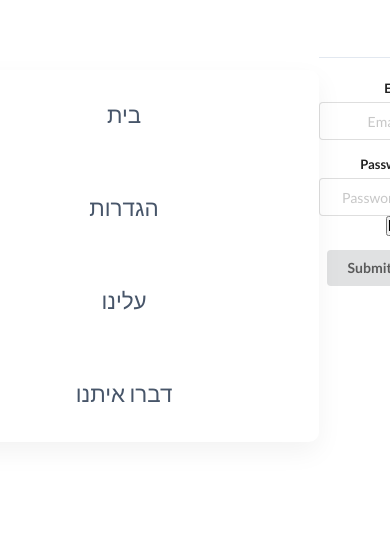
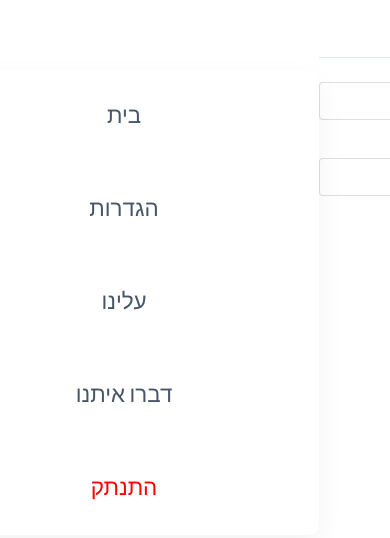
Before and after one commit to kobiwolf/Stuck-web-site, a React (Create React App) app in the folder client/: page / in a window 390 px wide. Shown: the top 538 px of the page. Built offline with nearby package versions, Linux system fonts and the light colour scheme.

Commit message:
'initial-commit'

```diff
--- a/client/src/components/Form/Form.jsx
+++ b/client/src/components/Form/Form.jsx
@@ -18,9 +18,10 @@ export default function Form({setUserInfo}) {
       const {data}= await axios.post(`${endPoint}/login`,{
         email:inputEmail,password:inputPassword
       })
-      console.log(data);
-      setUserInfo(<Card user={data}/>)
-    setResponse(<Card user={data}/>)}
+      setResponse(<Card user={data}/>)
+      setTimeout(()=>{setUserInfo(<Card user={data}/>)},1000)
+
+      }
     catch(e){
       setResponse(e.response.data)
     }
--- a/client/src/components/NavBar/NavBar.css
+++ b/client/src/components/NavBar/NavBar.css
@@ -45,9 +45,9 @@ a {
   color: #475569;
 }
 
-/* .nav-link:hover {
-  color: #482ff7;
-} */
+.red {
+  color: red;
+}
 
 @media only screen and (max-width: 768px) {
   .nav-menu {
--- a/client/src/components/NavBar/NavBar.jsx
+++ b/client/src/components/NavBar/NavBar.jsx
@@ -30,6 +30,9 @@ export default function NavBar() {
                 <li className="nav-item">
                 <Link to='/contactUS' className="nav-link" onClick={closeMenu}>דברו איתנו</Link>
                 </li>
+                <li className="nav-item">
+                <Link to='/' className="nav-link red" onClick={()=>window.location.reload()}>התנתק</Link>
+                </li>
             </ul>
             <div className="hamburger" ref={refHamburger} onClick={mobileMenu}>
                 <span className="bar"></span>
@@ -38,13 +41,13 @@ export default function NavBar() {
             </div>
         </nav>
 </header>
-        <div className='hidden'>
 
 
 
 
-            <button>התנתק</button>
-        </div>
+
+
+
         </>
     )
 }
--- a/client/src/pages/LoginPage.css
+++ b/client/src/pages/LoginPage.css
@@ -2,3 +2,9 @@
   display: grid;
   grid-template-columns: repeat(4, 1fr);
 }
+@media screen and (max-width: 768px) {
+  .loginPage {
+    display: grid;
+    grid-template-columns: repeat(1, 1fr);
+  }
+}
--- a/client/src/pages/LoginPage.jsx
+++ b/client/src/pages/LoginPage.jsx
@@ -5,10 +5,7 @@ import './LoginPage.css'
 export default function LoginPage({setUserInfo}) {
     return (
         <div className='loginPage'>
-            <div className=""></div>
-            <div className=""></div>
-            <div className=""></div>
-            <Form setUserInfo={setUserInfo}/>
+                        <Form setUserInfo={setUserInfo}/>
         </div>
     )
 }
```
Also changed, not shown: 13 other files (tests, documents, lock files or other folders).
